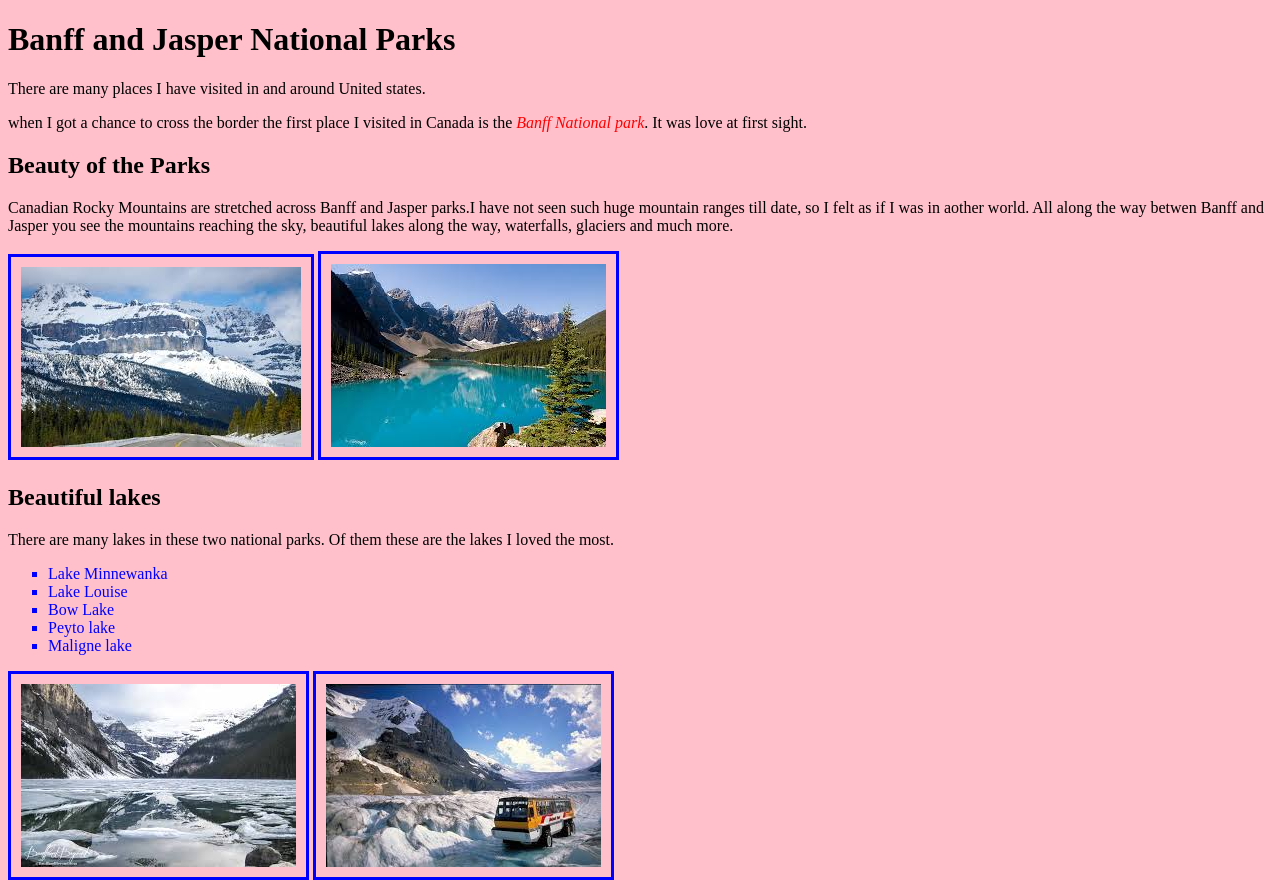
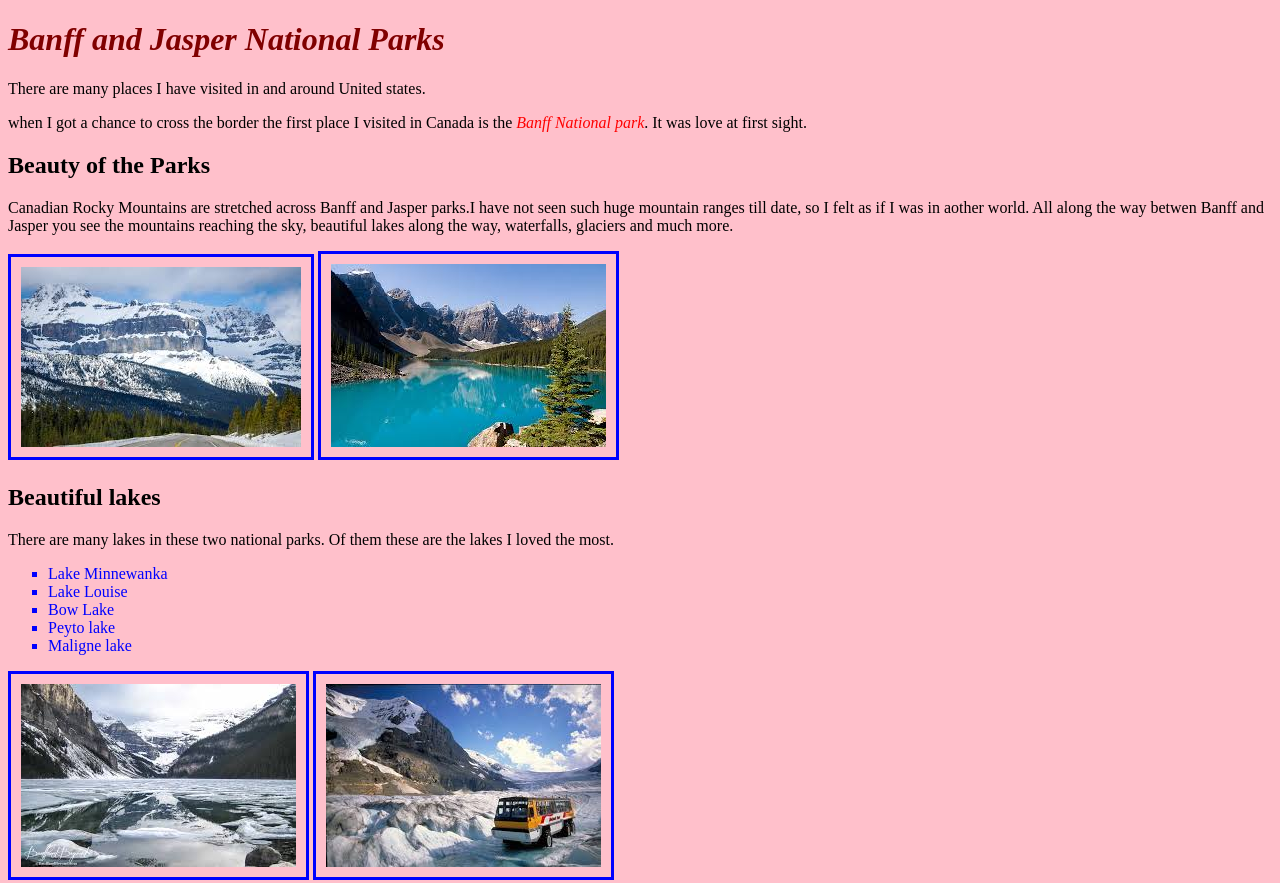
Before and after one commit to visetty/My-blogs, a plain HTML site: page my-blog-myfavoriteplace.html in a window 1280 px wide. Shown: the top 883 px of the page. Drawn offline with Linux system fonts and the light colour scheme.

Commit message:
added css to h1

```diff
--- a/css/styles.css
+++ b/css/styles.css
@@ -56,3 +56,10 @@ li{
 body{
   background-color: pink;
 }
+
+h1{
+  color: maroon;
+  font-style: oblique;
+  font-family: serif;
+  font-weight: bolder;
+}
```
